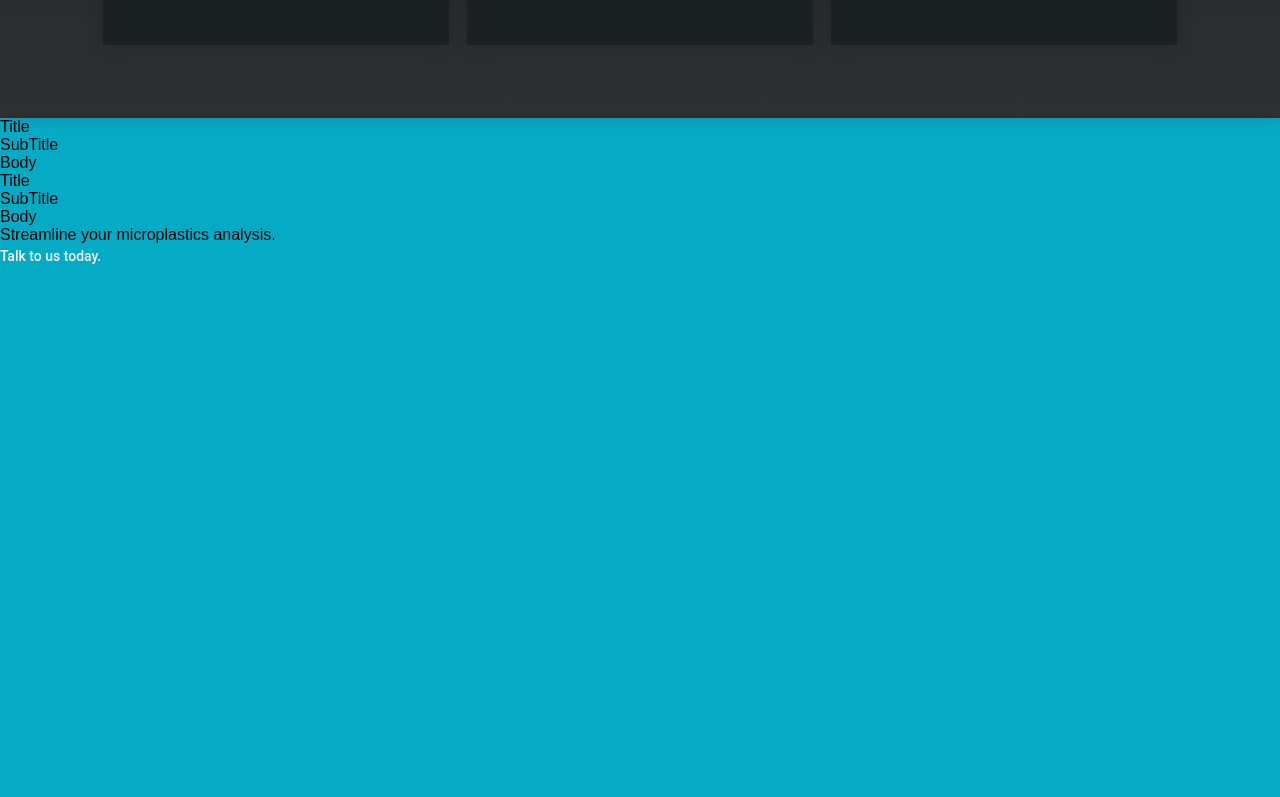
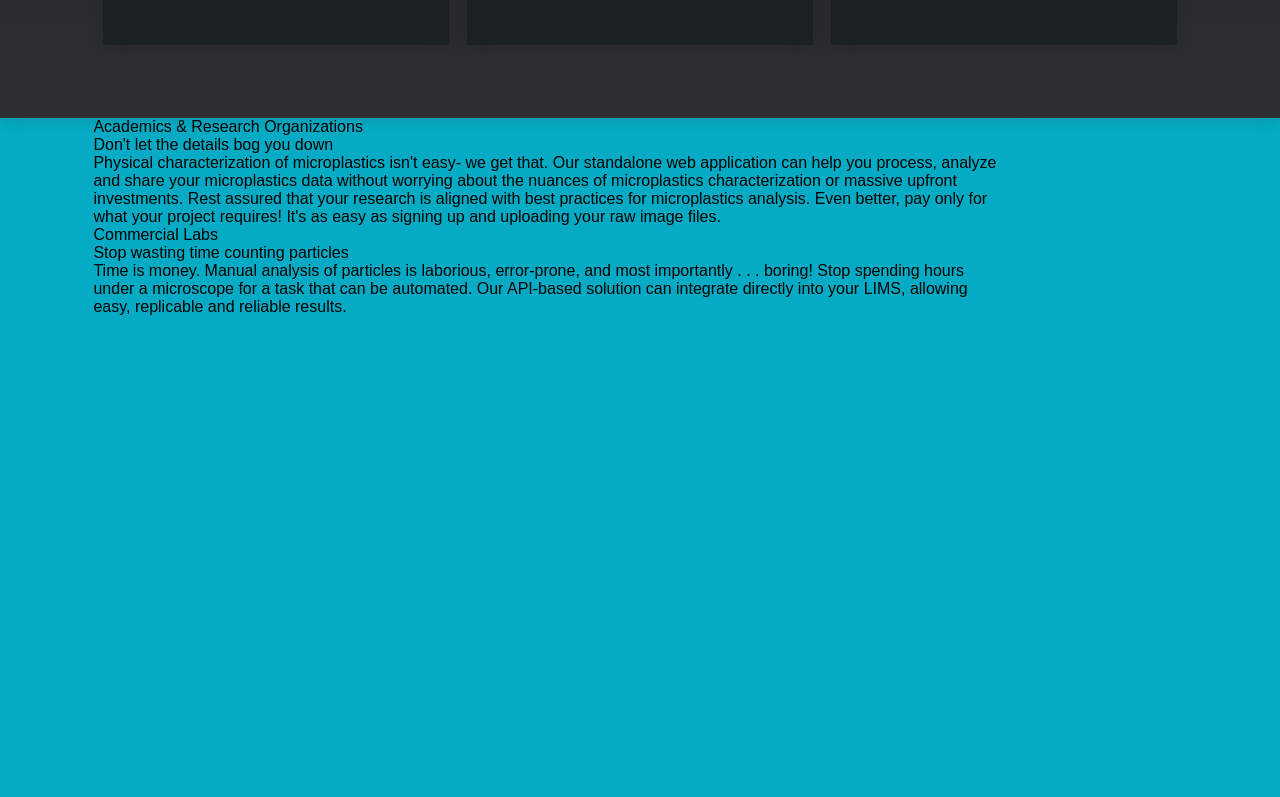
Before and after one commit to AbbaTek-Group/mp-connect, a React (Create React App) app in the folder mp-connect/: page / in a window 1280 px wide. Shown: the part 1583-2380 px from the top of the page. Built offline with nearby package versions, Linux system fonts and the light colour scheme; a web font is replaced by a local one.

Commit message:
TextCard Types + Container

```diff
--- a/mp-connect/src/components/landing/content/TextCard.tsx
+++ b/mp-connect/src/components/landing/content/TextCard.tsx
@@ -1,12 +1,25 @@
 import { Box } from "@mui/material";
+import { TextCardProps } from "../../../types";
 // import { inline } from "../../../styles";
 
-export const TextCard = () => {
+export const TextCard = ({ id }: TextCardProps) => {
   return (
-    <Box>
-      <Box>Title</Box>
-      <Box>SubTitle</Box>
-      <Box>Body</Box>
+    <Box sx={{ width: "71vw" }}>
+      <Box>
+        {id === "academics"
+          ? "Academics & Research Organizations"
+          : "Commercial Labs"}
+      </Box>
+      <Box>
+        {id === "academics"
+          ? "Don't let the details bog you down"
+          : "Stop wasting time counting particles"}
+      </Box>
+      <Box>
+        {id === "academics"
+          ? "Physical characterization of microplastics isn't easy- we get that. Our standalone web application can help you process, analyze and share your microplastics data without worrying about the nuances of microplastics characterization or massive upfront investments. Rest assured that your research is aligned with best practices for microplastics analysis. Even better, pay only for what your project requires! It's as easy as signing up and uploading your raw image files."
+          : "Time is money. Manual analysis of particles is laborious, error-prone, and most importantly . . . boring! Stop spending hours under a microscope for a task that can be automated. Our API-based solution can integrate directly into your LIMS, allowing easy, replicable and reliable results."}
+      </Box>
     </Box>
   );
 };
--- a/mp-connect/src/components/landing/content/ThirdDivContent.tsx
+++ b/mp-connect/src/components/landing/content/ThirdDivContent.tsx
@@ -5,10 +5,19 @@ import { TextCard } from "./TextCard";
 
 export const ThirdDivContent = () => {
   return (
-    <Box>
+    <Box
+      sx={{
+        display: "flex",
+        flexDirection: "column",
+        justifyContent: "space-between",
+        height: "100%",
+        ml: "7.3vw",
+        mr: "7.3vw",
+      }}
+    >
       <Box>
-        <TextCard />
-        <TextCard />
+        <TextCard id={"academics"} />
+        <TextCard id={"labs"} />
       </Box>
       <Box>
         <Box>Streamline your microplastics analysis.</Box>
--- /dev/null
+++ b/mp-connect/src/types/TextCard.ts
@@ -0,0 +1,3 @@
+export interface TextCardProps {
+  id: string;
+}
--- a/mp-connect/src/types/index.ts
+++ b/mp-connect/src/types/index.ts
@@ -1,2 +1,3 @@
 export type { NavScrollFxProps } from "./NavScrollFx";
 export type { IconBoxProps } from "./IconBox";
+export type { TextCardProps } from "./TextCard";
```
